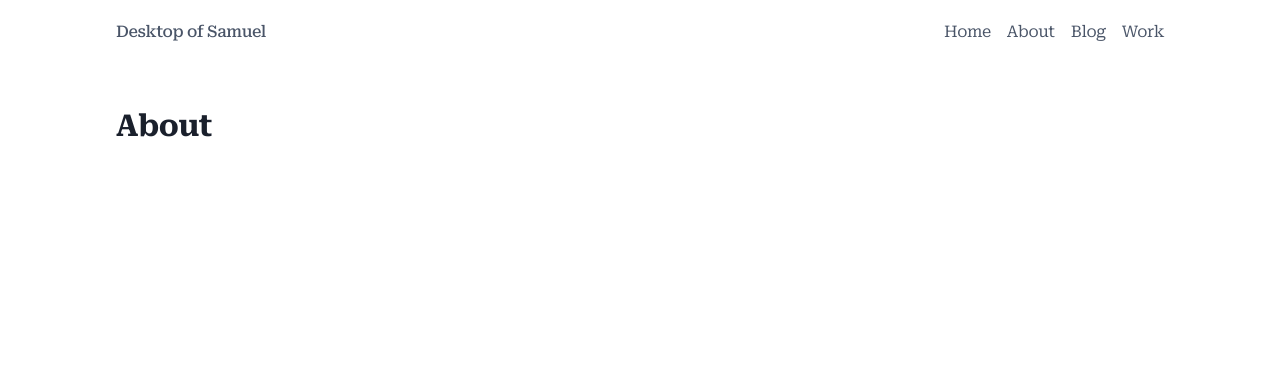
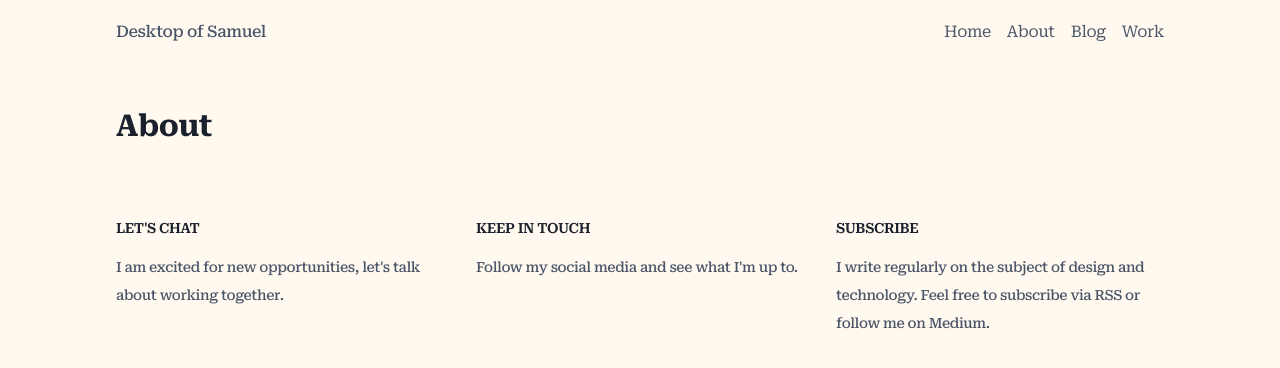
Before and after one commit to desktopofsamuel/website-v3, a Next.js app: page /about in a window 1280 px wide. Shown: the top 368 px of the page. Built offline with nearby package versions, Linux system fonts and the light colour scheme.

Commit message:
add react reveal & footer

```diff
--- /dev/null
+++ b/components/Footer.tsx
@@ -0,0 +1,36 @@
+import {
+  Container,
+  Grid,
+  GridItem,
+  Heading,
+  Stack,
+  Text,
+} from "@chakra-ui/react";
+import React from "react";
+
+export default function Footer() {
+  return (
+    <Container as="footer" maxW="1080px" my="8">
+      <Grid gridTemplateColumns="1fr 1fr 1fr" gap="8">
+        <GridItem>
+            <Heading variant="small">Let's Chat</Heading>
+            <Text variant="caption">
+              I am excited for new opportunities, let's talk about working
+              together.
+            </Text>
+        </GridItem>
+        <GridItem>
+            <Heading variant="small">Keep In Touch</Heading>
+            <Text variant="caption">Follow my social media and see what I'm up to.</Text>
+        </GridItem>
+        <GridItem>
+            <Heading variant="small">Subscribe</Heading>
+            <Text variant="caption">
+              I write regularly on the subject of design and technology. Feel
+              free to subscribe via RSS or follow me on Medium.
+            </Text>
+        </GridItem>
+      </Grid>
+    </Container>
+  );
+}
--- a/components/Layout.tsx
+++ b/components/Layout.tsx
@@ -1,6 +1,7 @@
 import { Container } from "@chakra-ui/react";
 import { NextSeo } from "next-seo";
 import NavBar from "@/components/NavBar";
+import Footer from "@/components/Footer";
 
 type LayoutProps = {
   title?: string;
@@ -22,6 +23,7 @@ export default function Layout({
       <Container as="main" maxW="1080px">
         {children}
       </Container>
+      <Footer/>
     </>
   );
 }
--- a/components/ListBlog.tsx
+++ b/components/ListBlog.tsx
@@ -8,11 +8,11 @@ export default function ListBlog({ data }: any) {
 
   return (
     <Link href={`/${post.slug}/`}>
-      <Box marginY="10">
+      <Box marginY="10" cursor="pointer">
         <Box position="relative" width="fit-content">
           <NextImage src={post.cover} alt={post.title} />
         </Box>
-        <Heading fontSize="xl">{post.title}</Heading>
+        <Heading fontSize="xl" my="0">{post.title}</Heading>
         <Text>{post.excerpt}</Text>
       </Box>
     </Link>
--- a/components/ListBlogDetail.tsx
+++ b/components/ListBlogDetail.tsx
@@ -9,7 +9,7 @@ export default function ListBlogDetail({ data }: any) {
 
   return (
     <Link href={`/${post.slug}/`}>
-      <Grid gridTemplateColumns={{sm: "1fr", md: "1fr 1fr"}}  gap="4" marginY="10" alignItems="center">
+      <Grid gridTemplateColumns={{sm: "1fr", md: "1fr 1fr"}}  gap="4" marginY="10" alignItems="center" cursor="pointer">
         <Box position="relative" width="fit-content">
           <NextImage src={post.cover} alt={post.title} />
         </Box>
--- a/components/NavBar.tsx
+++ b/components/NavBar.tsx
@@ -24,13 +24,14 @@ export default function NavBar() {
   const { colorMode, toggleColorMode } = useColorMode();
   return (
     <>
-      <Container maxW="1080px">
+      <Container as="header" maxW="1080px">
         <Flex as="nav" alignItems="center">
           <Link href="/">
             <p>Desktop of Samuel</p>
           </Link>
           <Spacer />
           <List
+            as="nav"
             display={{ sm: "none", md: "flex" }}
             listStyleType="none"
             flexDir="row"
--- a/package.json
+++ b/package.json
@@ -25,6 +25,7 @@
     "next-sitemap": "^3.1.10",
     "react": "18.2.0",
     "react-dom": "18.2.0",
+    "react-reveal": "^1.2.2",
     "rehype-accessible-emojis": "^0.3.2",
     "rehype-prism-plus": "^1.4.1",
     "remark-unwrap-images": "^3.0.1",
--- a/pages/blog.tsx
+++ b/pages/blog.tsx
@@ -6,6 +6,7 @@ import { sortByDate } from "@/utils";
 import ListBlog from "@/components/ListBlog";
 import { Grid } from "@chakra-ui/react";
 import ListBlogDetail from "@/components/ListBlogDetail";
+import Fade from "react-reveal/Fade";
 
 export const getStaticProps: GetStaticProps<{
   posts: Post[];
@@ -29,20 +30,24 @@ export default function BlogListPage({
       </p>
       <h2>Featured posts</h2>
       <Grid gridTemplateColumns={{ sm: "1fr", md: "1fr 1fr"}} gap="4">
+        <Fade bottom>
         {posts
           .filter((post) => post.feature === true)
           .sort(sortByDate)
           .map((post) => (
             <ListBlog key={post.slug} data={post} />
           ))}
+          </Fade>
       </Grid>
       <h2>All posts</h2>
+      <Fade bottom>
       {posts
         .filter((post) => post.feature !== true)
         .sort(sortByDate)
         .map((post) => (
           <ListBlogDetail key={post.slug} data={post} />
         ))}
+        </Fade>
     </Layout>
   );
 }
--- a/theme.js
+++ b/theme.js
@@ -24,6 +24,9 @@ const customTheme = extendTheme({
     brand: {
       100: "orange",
       400: "red",
+    },
+    yellow: {
+      100: '#FFF9EF',
     },
     primary: {
       300: "#33aaff",
@@ -53,7 +56,7 @@ const customTheme = extendTheme({
         _dark: "indigo.300",
       },
       background: {
-        default: "white",
+        default: "yellow.100",
         _dark: "indigo.900",
       },
       border: {
@@ -171,7 +174,7 @@ const customTheme = extendTheme({
         // color: mode('red.900', 'whiteAlpha.100')(props),
       }),
       variants: {
-        small: (props) => ({
+        caption: (props) => ({
           margin: "0",
           marginBottom: "2",
           fontSize: "sm",
@@ -226,6 +229,7 @@ const customTheme = extendTheme({
       baseStyle: {
         fontSize: "2xl",
         fontWeight: '600',
+        letterSpacing: 'tight',
       },
       variants: {
         pagetitle: {
@@ -241,6 +245,11 @@ const customTheme = extendTheme({
         heading: {
           fontSize: "3xl",
         },
+        small: {
+          fontSize: 'sm',
+          letterSpacing: 'loose',
+          textTransform: "uppercase",
+        }
       },
       defaultProps: {
         variant: "pagetitle",
```
Also changed, not shown: pages/[slug].tsx (+26 -5 lines), pages/index.tsx (+46 -9 lines), pages/work/index.tsx (+18 -5 lines), 1 other file (tests, documents, lock files or other folders).
